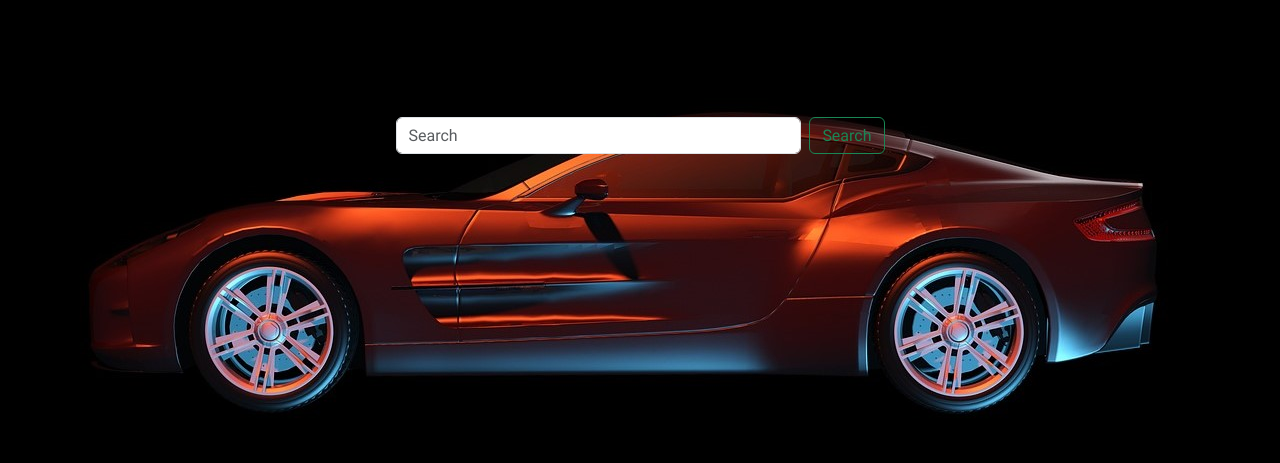
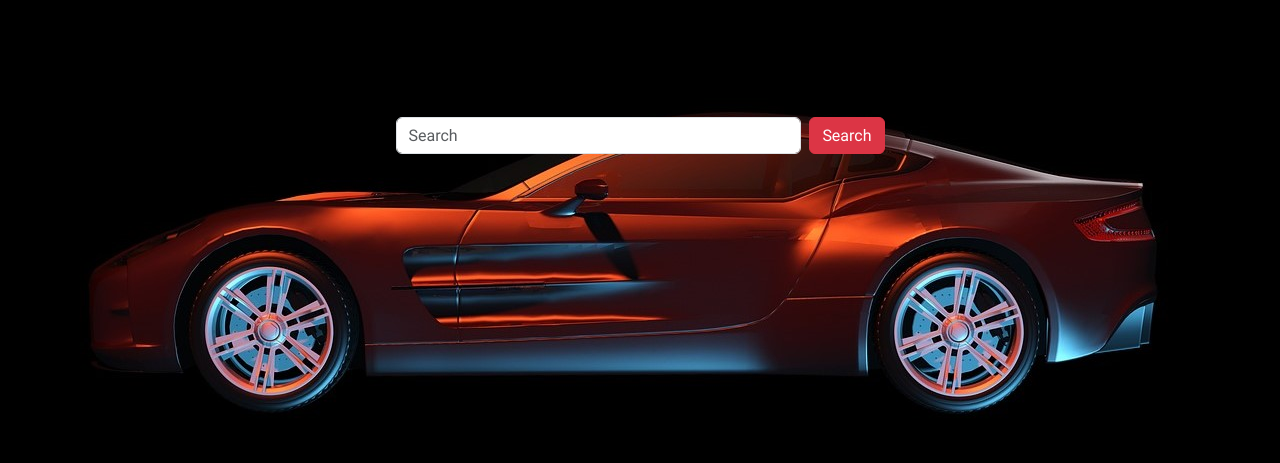
Before and after one commit to brunosqueo/EntregaFinal-BrunoJara, a website: page pages/compra.html in a window 1280 px wide. Shown: the part 130-593 px from the top of the page. Drawn offline with nearby package versions, Linux system fonts and the light colour scheme.

Commit message:
agregando estilos en compra

```diff
--- a/pages/compra.html
+++ b/pages/compra.html
@@ -50,13 +50,14 @@
         <!-- BUSCADOR COMPRA -->
         <section>
             <div class="imagen-fondo-compra">
+                <!-- BOTON-MOBILE -->
                 <div class="boton-auto">
                     <button type="button" class="btn btn-danger btn-lg">AUTOS</button>
                 </div>
                 <div class="buscador">
                     <form class="d-flex" role="search">
                         <input class="form-control me-2" type="search" placeholder="Search" aria-label="Search">
-                        <button class="btn btn-outline-success" type="submit">Search</button>
+                        <button class="btn btn-danger" type="submit">Search</button>
                     </form>
                 </div>
             </div>
```
